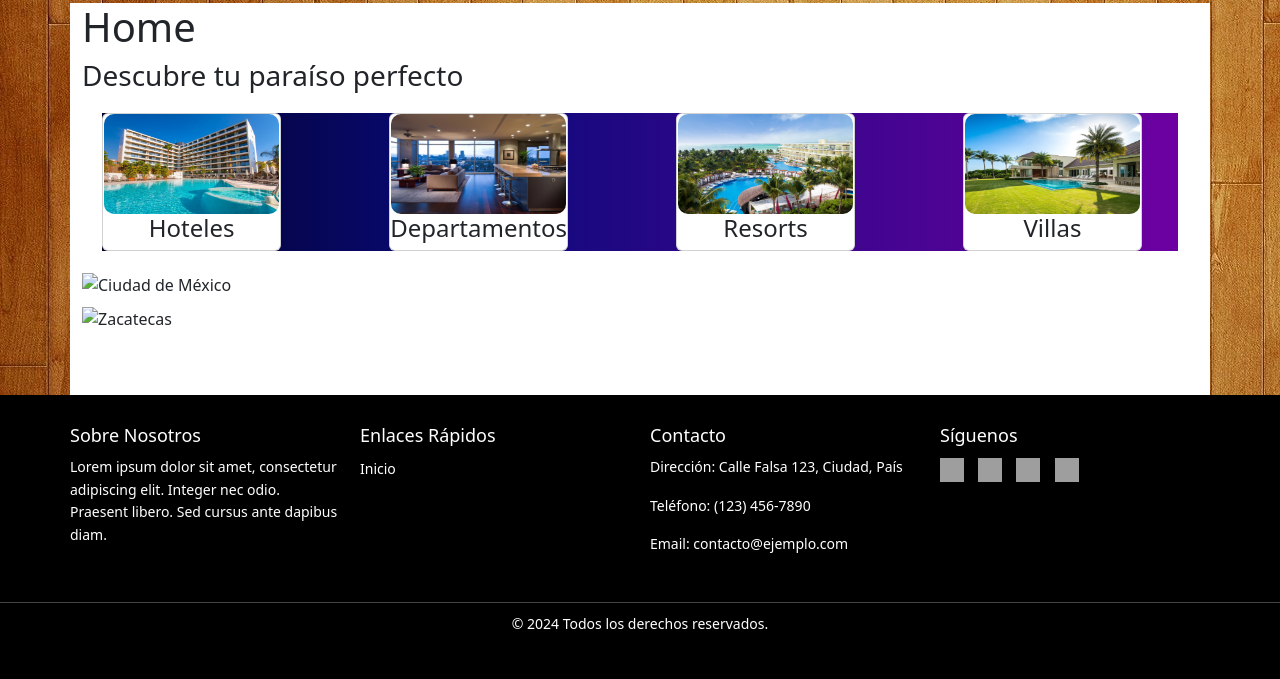
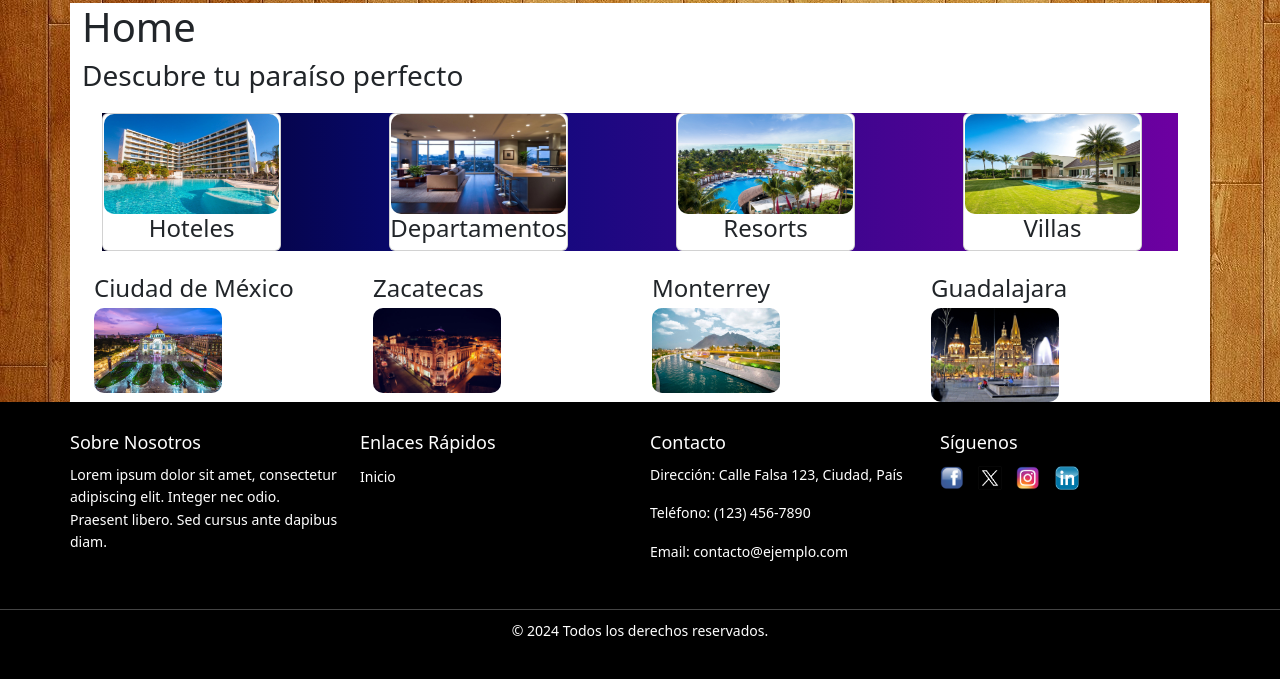
Before and after one commit to SH4D0WN1GHT/Hoteles, a Django app: page / in a window 1280 px wide. Shown: the part 337-1016 px from the top of the page. Before the commit the page ends 966 px from the top, so only its background shows below. Run offline with Django 5.2, Linux system fonts and the light colour scheme; grey boxes are pictures that could not be loaded.

Commit message:
Adición de un icono y modificación de detalles.

```diff
--- /dev/null
+++ b/Reservaciones/static/moda.css
@@ -0,0 +1,10 @@
+.moda{
+    display: table-cell;
+}
+.img-destinos{
+    width: 50%;
+    border-radius: 10px;
+}
+.titulo-destinos{
+    transform: translateY(10%);
+}
--- a/Reservaciones/static/styles.css
+++ b/Reservaciones/static/styles.css
@@ -2,6 +2,7 @@
 @import url('navegacion.css');
 @import url('pie.css');
 @import url('alojamientos.css');
+@import url('moda.css');
 
 body{
     background-image: url('images/fondo.jpg');
--- a/Reservaciones/templates/base.html
+++ b/Reservaciones/templates/base.html
@@ -1,4 +1,5 @@
 <!DOCTYPE html>
+{% load static %}
 <html>
 <head>
     <meta charset="utf-8">
@@ -6,7 +7,7 @@
     <title>{% block title %}Reservaciones{% endblock %}</title>
     <meta name="description" content="">
     <meta name="viewport" content="width=device-width, initial-scale=1">
-    {% load static %}
+    <link rel="icon" href="{% static '/images/favicon.ico' %}">
     <link rel="stylesheet" href="{% static 'styles.css' %}">
     <link rel="stylesheet" href="https://cdn.jsdelivr.net/npm/bootstrap@5.3.3/dist/css/bootstrap.min.css">
 </head>
@@ -62,10 +63,10 @@
             <div class="seccion">
                 <h4>Síguenos</h4>
                 <div class="redes-sociales">
-                    <a href="#"><img src="{% static 'img/facebook.png' %}" alt="Facebook"></a>
-                    <a href="#"><img src="{% static 'img/twitter.png' %}" alt="Twitter"></a>
-                    <a href="#"><img src="{% static 'img/instagram.png' %}" alt="Instagram"></a>
-                    <a href="#"><img src="{% static 'img/linkedin.png' %}" alt="LinkedIn"></a>
+                    <a href="#"><img src="{% static 'images/facebook.png' %}" alt="Facebook"></a>
+                    <a href="#"><img src="{% static 'images/twitter.png' %}" alt="Twitter"></a>
+                    <a href="#"><img src="{% static 'images/instagram.png' %}" alt="Instagram"></a>
+                    <a href="#"><img src="{% static 'images/linkedin.png' %}" alt="LinkedIn"></a>
                 </div>
             </div>
         </div>
--- a/Reservaciones/templates/index.html
+++ b/Reservaciones/templates/index.html
@@ -31,22 +31,25 @@
         <h4 class="tipo-alojamiento">Villas</h4>
     </article>
 </section>
-<section class="moda">
-    <article class="destinos">
-        <h4 class="titulo-destinos"></h4>
-        <img src="" alt="Ciudad de México" class="img-destinos">
-    </article>
-    <article class="destinos">
-        <h4 class="titulo-destinos"></h4>
-        <img src="" alt="Zacatecas" class="img-destinos">
-    </article>
-    <article class="destinos">
-        <h4 class="titulo-destinos"></h4>
-        <img src="" alt="" class="img-destinos">
-    </article>
-    <article class="destinos">
-        <h4 class="titulo-destinos"></h4>
-        <img src="" alt="" class="img-destinos">
-    </article>
+<section class="moda container">
+    <div class="row">
+        <article class="destinos col-12 col-md-6 col-lg-3">
+            <h4 class="titulo-destinos">Ciudad de México</h4>
+            <img src="{% static '/images/ciudad-de-mexico.jpg' %}" alt="Ciudad de México" class="img-destinos">
+        </article>
+        <article class="destinos col-12 col-md-6 col-lg-3">
+            <h4 class="titulo-destinos">Zacatecas</h4>
+            <img src="{% static '/images/zacatecas.jpg' %}" alt="Zacatecas" class="img-destinos">
+        </article>
+        <article class="destinos col-12 col-md-6 col-lg-3">
+            <h4 class="titulo-destinos">Monterrey</h4>
+            <img src="{% static '/images/monterrey.jpg' %}" alt="Monterrey" class="img-destinos">
+        </article>
+        <article class="destinos col-12 col-md-6 col-lg-3">
+            <h4 class="titulo-destinos">Guadalajara</h4>
+            <img src="{% static '/images/guadalajara.jpg' %}" alt="Guadalajara" class="img-destinos">
+        </article>
+    </div>
 </section>
+
 {% endblock %}
```
Also changed, not shown: Reservaciones/static/images/ciudad-de-mexico.jpg (added), Reservaciones/static/images/facebook.png (added), Reservaciones/static/images/favicon.ico (added), Reservaciones/static/images/guadalajara.jpg (added), Reservaciones/static/images/instagram.png (added), Reservaciones/static/images/linkedin.png (added), Reservaciones/static/images/monterrey.jpg (added), Reservaciones/static/images/twitter.png (added), Reservaciones/static/images/zacatecas.jpg (added).
